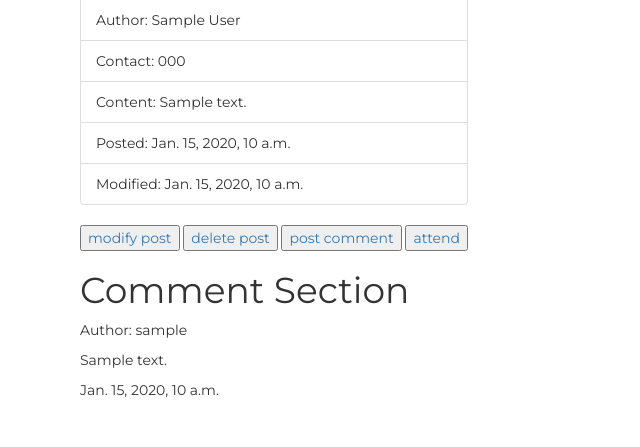
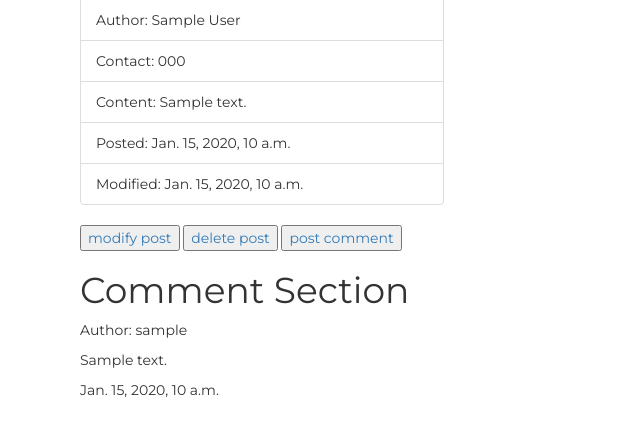
Before and after one commit to yoonyok/StudyBuddy, a Django app: a page that uses nwHacks/src/templates/post_detail.html in a window 1280 px wide. Shown: the part 407-854 px from the top of the page, without its empty margins (0-640 px from the left). Run offline with Django 3.2, Linux system fonts and the light colour scheme; a user stored in the database is signed in; tables that the repository leaves empty hold one stand-in row (values such as "Sample post"); some libraries are stand-ins or nearby versions.

Commit message:
removed attend button for authors

```diff
--- a/nwHacks/src/templates/post_detail.html
+++ b/nwHacks/src/templates/post_detail.html
@@ -27,9 +27,10 @@
             {% if user.username == post.user.username %}
                 <button><a href="modify/" style="text-decoration:none;"> modify post </a></button>
                 <button><a href="delete/" style="text-decoration:none;"> delete post </a></button>
+            {% else %}
+            <button><a href="attend/" style="text-decoration:none;"> attend </a></button>
             {% endif %}
             <button><a href="comment/" style="text-decoration:none;"> post comment </a></button>
-            <button><a href="attend/" style="text-decoration:none;"> attend </a></button>
         {% endif %}
         <h1>Comment Section</h1>
         {% for comment in comments %}
```
